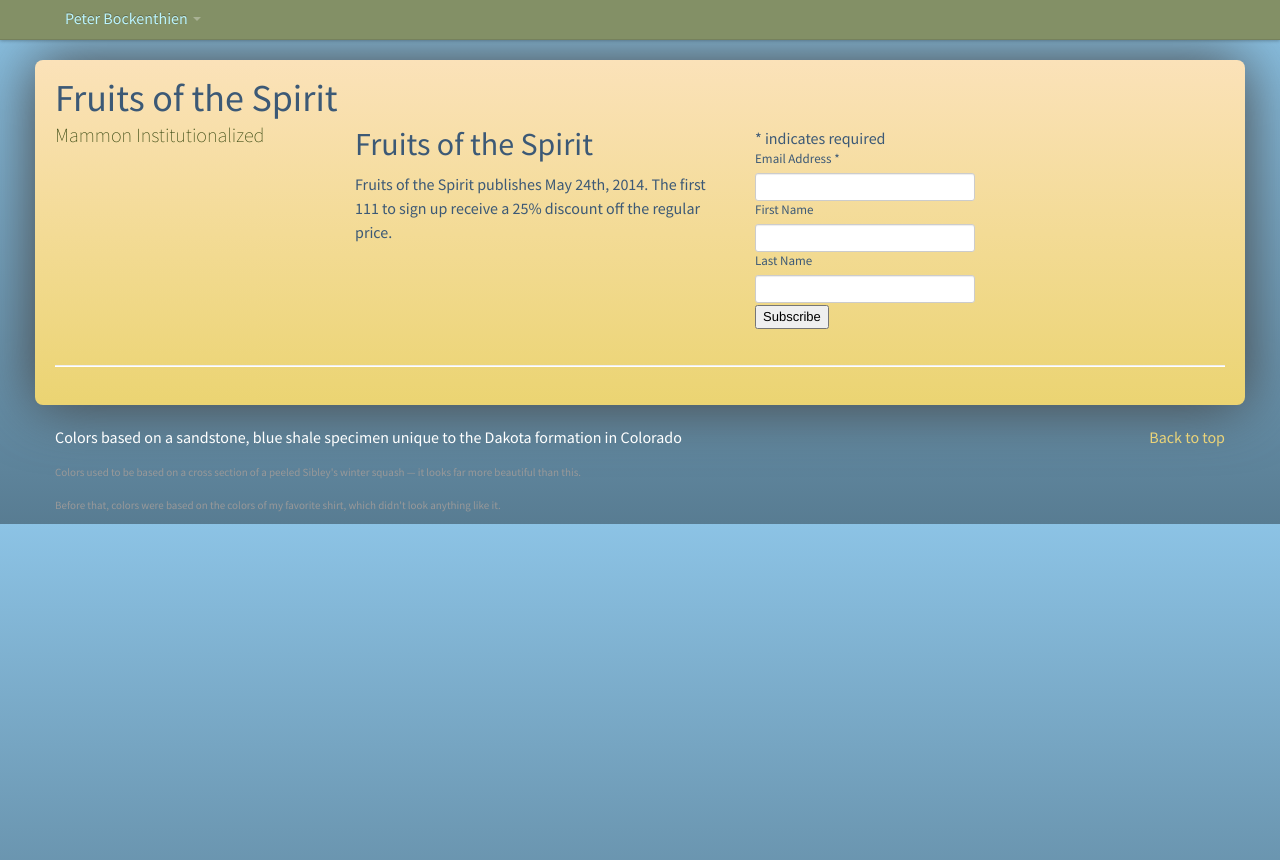
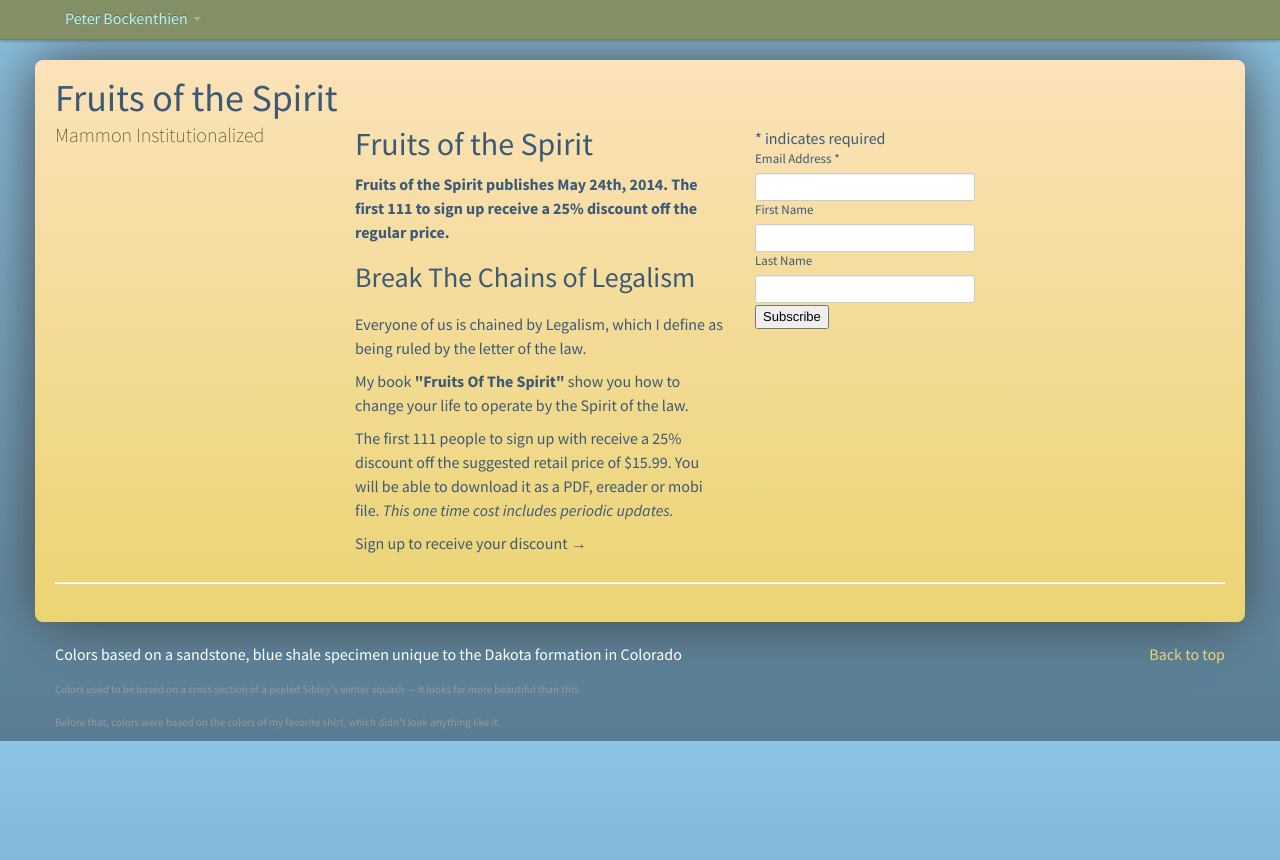
Before and after one commit to pbockenthien/pb-personal, a Jekyll site: the page built from fts.html, in a window 1280 px wide. Shown: the top 860 px of the page. Built offline with Jekyll 4.4.1, drawn with Linux system fonts in a browser that asks for light colours; some web fonts are replaced; Markdown is read by kramdown in place of the engine named in the settings; comment, search, counter and statistics services are not loaded.

Commit message:
marketing

```diff
--- a/fts.html
+++ b/fts.html
@@ -6,7 +6,16 @@ slug: fts
 	<div class="row">
 		<div class="span4">
 		<h2>Fruits of the Spirit</h2>
-			<p>Fruits of the Spirit publishes May 24th, 2014. The first 111 to sign up receive a 25% discount off the regular price.</p>
+			<p><strong>Fruits of the Spirit publishes May 24th, 2014. The first 111 to sign up receive a 25% discount off the regular price.</strong></p>
+
+			<h3>Break The Chains of Legalism</h3>
+				<p>Everyone of us is chained by Legalism, which I define as being ruled by the letter of the law.</p>
+
+				<p>My book <strong>"Fruits Of The Spirit"</strong> show you how to change your life to operate by the Spirit of the law.</p>
+
+				<p>The first 111 people to sign up with receive a 25% discount off the suggested retail price of $15.99. You will be able to download it as a PDF, ereader or mobi file. <em>This one time cost includes periodic updates.</em></p>
+
+				<p>Sign up to receive your discount &rarr;</p>
 		</div>
 		<div class="span4">
 				<!-- Begin MailChimp Signup Form -->
```
